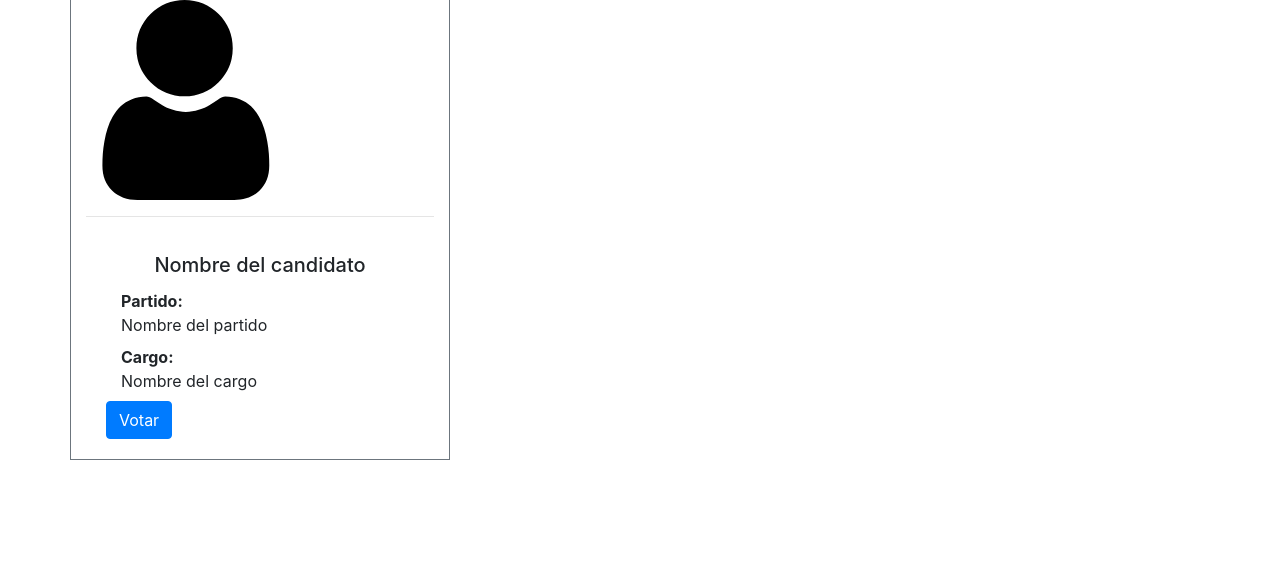
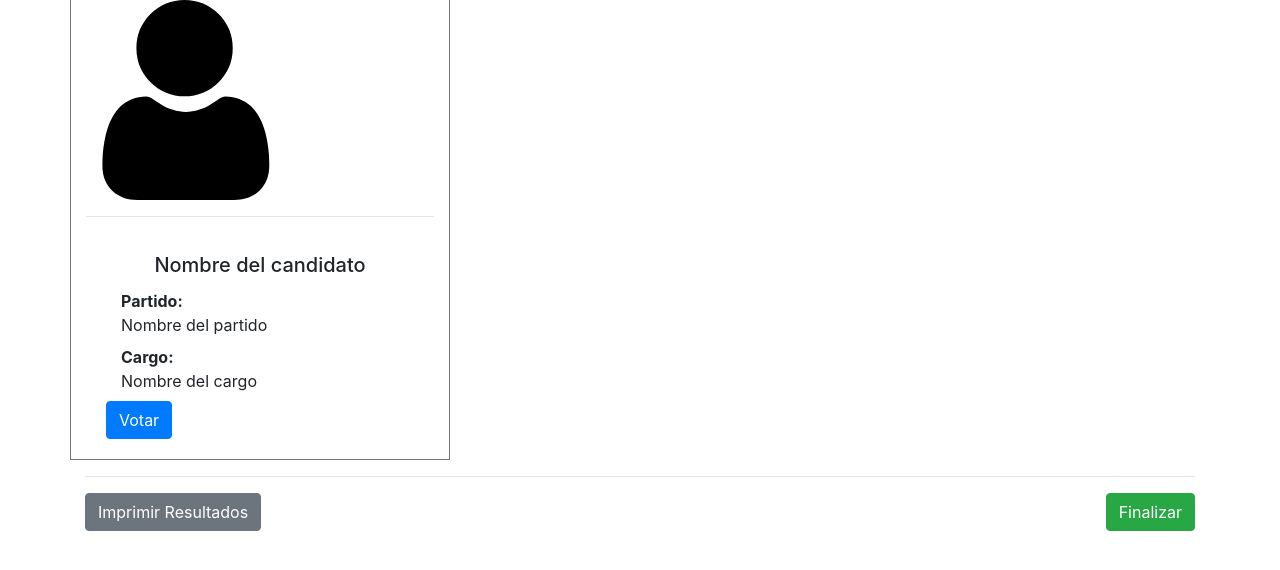
Before and after one commit to rafavilomar/VoteGo, a CodeIgniter app: page /VoteGo/index.php/votaciones/votar in a window 1280 px wide. Shown: the part 197-767 px from the top of the page. Run offline with CodeIgniter, Linux system fonts and the light colour scheme; some libraries are stand-ins or nearby versions.

Commit message:
Update casilla_votacion.php

```diff
--- a/application/views/CasillaVotacion/casilla_votacion.php
+++ b/application/views/CasillaVotacion/casilla_votacion.php
@@ -49,10 +49,22 @@
             <!----Fin de Casilla del candidato----------------------------------->
 
         </div>
+
+<hr>
+
+        <div class="row justify-content-between">
+                    <div class="col-4">
+                        <a href="<?= base_url('Votaciones/reportespdf')?>"><button type="button" class="btn btn-secondary">Imprimir Resultados</button></a>
+                    </div>
+                    <div class="col-4 text-right">
+                        <a href="<?= base_url('Votaciones/Voletines')?>"><button type="submit" class="btn btn-success">Finalizar</button></a>
+                    </div>
+                </div>
+
     </div>
 <!-----------------------Fin de candidatos del nivel----------------------------------------------->
 
-<!--
+<!--style="margin-left:150%; width:200px"
     Eso de arriba hay que colocarlo en una funcion para que se genere dependiendo de la cantidad de niveles-->
 
 <?= $footer?>
```
